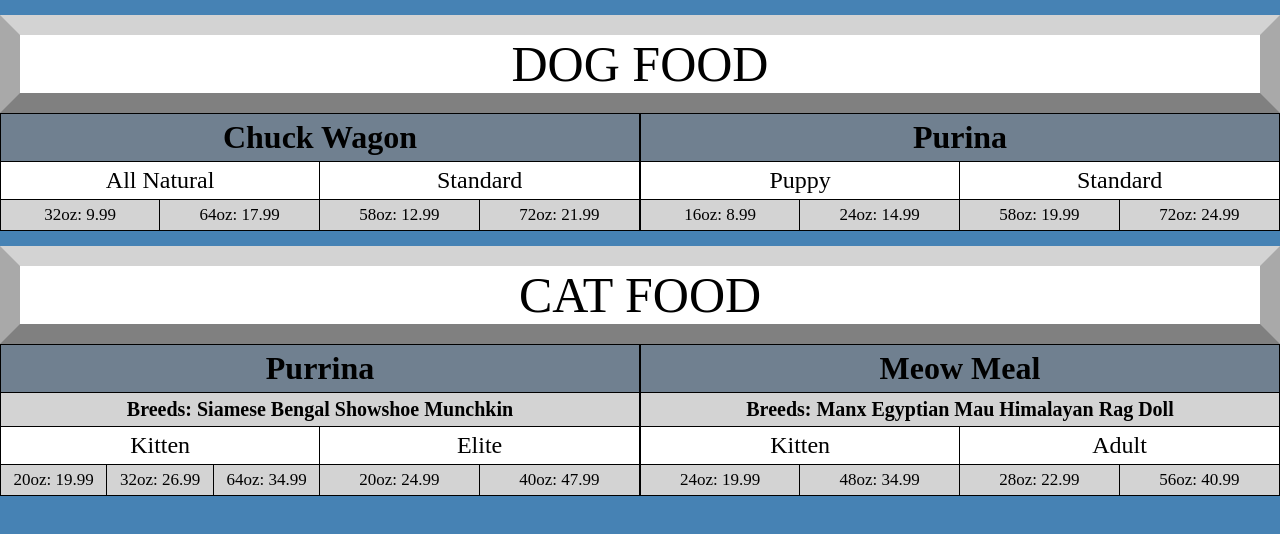
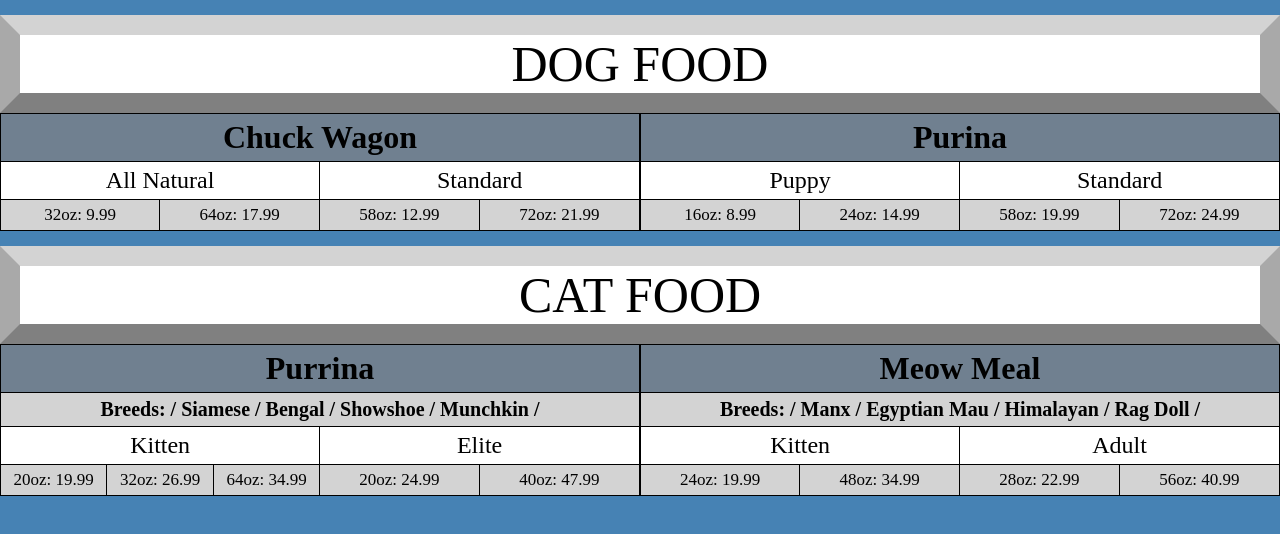
Before and after one commit to VikingPaul/XHR-PetFood-Group, a plain HTML site: page index.html in a window 1280 px wide. Drawn offline with Linux system fonts and the light colour scheme.

Commit message:
added js comments and '/' between breed types to separate them a little more

```diff
--- a/main.js
+++ b/main.js
@@ -1,55 +1,115 @@
-var dgfood = "";
+// This function receives the data from the Dog Food json file (i.e. the
+//  responseText from the dogfood.json XHR pull), parses it and inserts it into the DOM
 function loadDogs() {
+
+  // dgfood will hold the string containing the dogfood info that is to be
+  //  inserted into the DOM
+  var dgfood = "";
+
+  // This parses the json file into a js readable object and stores it so
+  //  the data can be accessed below
   var dogFoods = JSON.parse(this.responseText);
+
+  // This reduces the amount of typing to access the data in the dogFoods object
   var dogfood = dogFoods.dog_brands;
+
+  // Loops through the individual names of the pet food brands, inserts the
+  //  name into the dgfood string along with the enclosing HTML elements.
   for (i in dogfood) {
     dgfood += `<ul><li>${dogfood[i].name}</li>`;
     dgfood += `<div class="type">`;
+
+    // Loops through the individual types of pet food, inserts the
+    //  name into the dgfood string along with the enclosing HTML elements.
     for(j in dogfood[i].types) {
       dgfood += `<ul><li>${dogfood[i].types[j].type}</li>`;
       dgfood += `<div class="volumes">`;
+
+      // Loops through the individual volumes along with their prices for each pet
+      //  food and inserts the volume and price info into the dgfood string
+      //  along with the enclosing HTML elements.
       for (k in dogfood[i].types[j].volumes) {
         dgfood += `<ul><li>${dogfood[i].types[j].volumes[k].name}: ${dogfood[i].types[j].volumes[k].price}</li></ul>`;
       };
+
+      // Closes the div and ul from the inner loop (food type)
       dgfood += `</div>`;
       dgfood += `</ul>`;
     };
+
+    // Closes the div and ul from the outer loop (food brand)
     dgfood += `</div>`;
     dgfood += `</ul>`;
   };
+
+  // Adds the dgfood string (DOM elements and text) to the static <div> #dogfood
   document.getElementById('dogfood').innerHTML = dgfood;
 };
 
-var ctfood = "";
+// This function receives the data from the Cat Food json file (i.e. the
+//  responseText from the dogfood.json XHR pull), parses it and inserts it into the DOM
 function loadCats() {
+
+  // ctfood will hold the string containing the catfood info that is to be
+  //  inserted into the DOM
+  var ctfood = "";
+
+  // This parses the json file into a js readable object and stores it so
+  //  the data can be accessed below
   var catFoods = JSON.parse(this.responseText);
   var catfood = catFoods.cat_brands;
+
+  // Loops through the individual names of the pet food brands, inserts the
+  //  name into the ctfood string along with the enclosing HTML elements.
   for (i in catfood) {
     ctfood += `<ul><li>${catfood[i].name}</li><ul><li class="breeds">Breeds: `;
+
+    // Each of the cat foods have a Breeds category.  This loops through
+    //  each of the breed names and inserts it into a div below the cat food name
+    //  along with the enclosing HTML elements.
+    ctfood += ` / `;
     for(l in catfood[i].Breeds) {
-      ctfood += `${catfood[i].Breeds[l]} `;
-          };
+      ctfood += `${catfood[i].Breeds[l]} / `;
+    };
+
+    // Closes the breed list and opens the div holding the food type, volume and price info
     ctfood += "</li></ul>";
     ctfood += "<div class='type'>";
+
+    // Loops through the individual types of pet food, inserts the
+    //  name into the ctfood string along with the enclosing HTML elements.
     for(j in catfood[i].types) {
       ctfood += `<ul><li>${catfood[i].types[j].type}</li>`;
       ctfood += `<div class="volumes">`;
+
+      // Loops through the individual volumes along with their prices for each pet
+      //  food and inserts the volume and price info into the ctfood string
+      //  along with the enclosing HTML elements.
       for (k in catfood[i].types[j].volumes) {
         ctfood += `<ul><li>${catfood[i].types[j].volumes[k].name}: ${catfood[i].types[j].volumes[k].price}</li></ul>`;
       };
+
+      // Closes the div and ul from the inner loop (food type)
       ctfood += `</div>`;
       ctfood += `</ul>`;
     };
+
+    // Closes the div and ul from the outer loop (food brand)
     ctfood += `</div>`;
     ctfood += `</ul>`;
   };
+
+  // Adds the ctfood string (DOM elements and text) to the static <div> #catfood
   document.getElementById('catfood').innerHTML = ctfood;
 };
+
+// Sets, Opens, Sends and receives the XHR for the Dog Food (dogfood.json) file
 var dog = new XMLHttpRequest();
 dog.addEventListener("load", loadDogs);
 dog.open("GET", "dogs.json");
 dog.send();
 
+// Sets, Opens, Sends and receives the XHR for the Cat Food (catfood.json) file
 var cat = new XMLHttpRequest();
 cat.addEventListener("load", loadCats);
 cat.open("GET", "catfood.json");
```
Also changed, not shown: index.html (+5 -0 lines).
